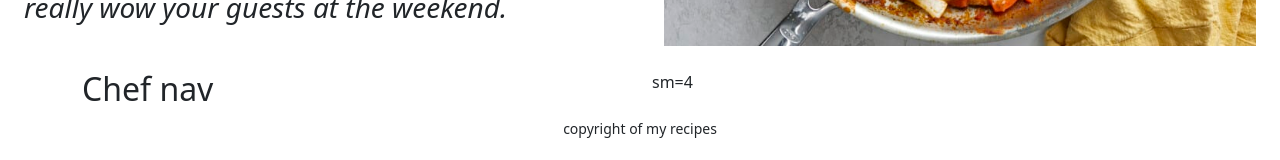
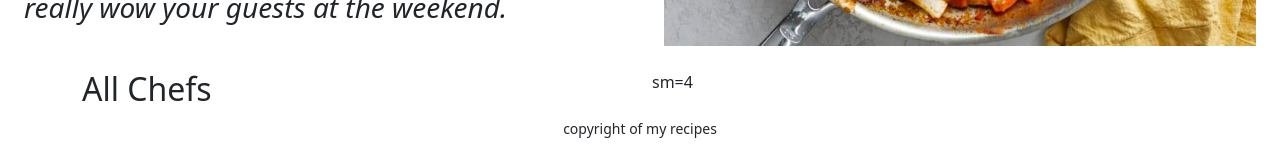
Before and after one commit to Avi39/chef-recipe-client, a React (Vite) app: page / in a window 1280 px wide. Shown: the part 596-756 px from the top of the page. Built offline with nearby package versions, Linux system fonts and the light colour scheme; no server answers.

Commit message:
chef data load done

```diff
--- a/src/pages/Shared/ChefNav.jsx/ChefNav.jsx
+++ b/src/pages/Shared/ChefNav.jsx/ChefNav.jsx
@@ -7,13 +7,13 @@ const ChefNav = () => {
     useEffect(()=>{
         fetch('http://localhost:5000/chefs')
         .then(res => res.json())
-        .then(data => console.log(data))
+        .then(data => setChefs(data))
         .catch(error=>console.error(error))
     },[])
 
     return (
         <div>
-            <h2>Chef nav</h2>
+            <h2>All Chefs</h2>
         </div>
     );
 };
```
